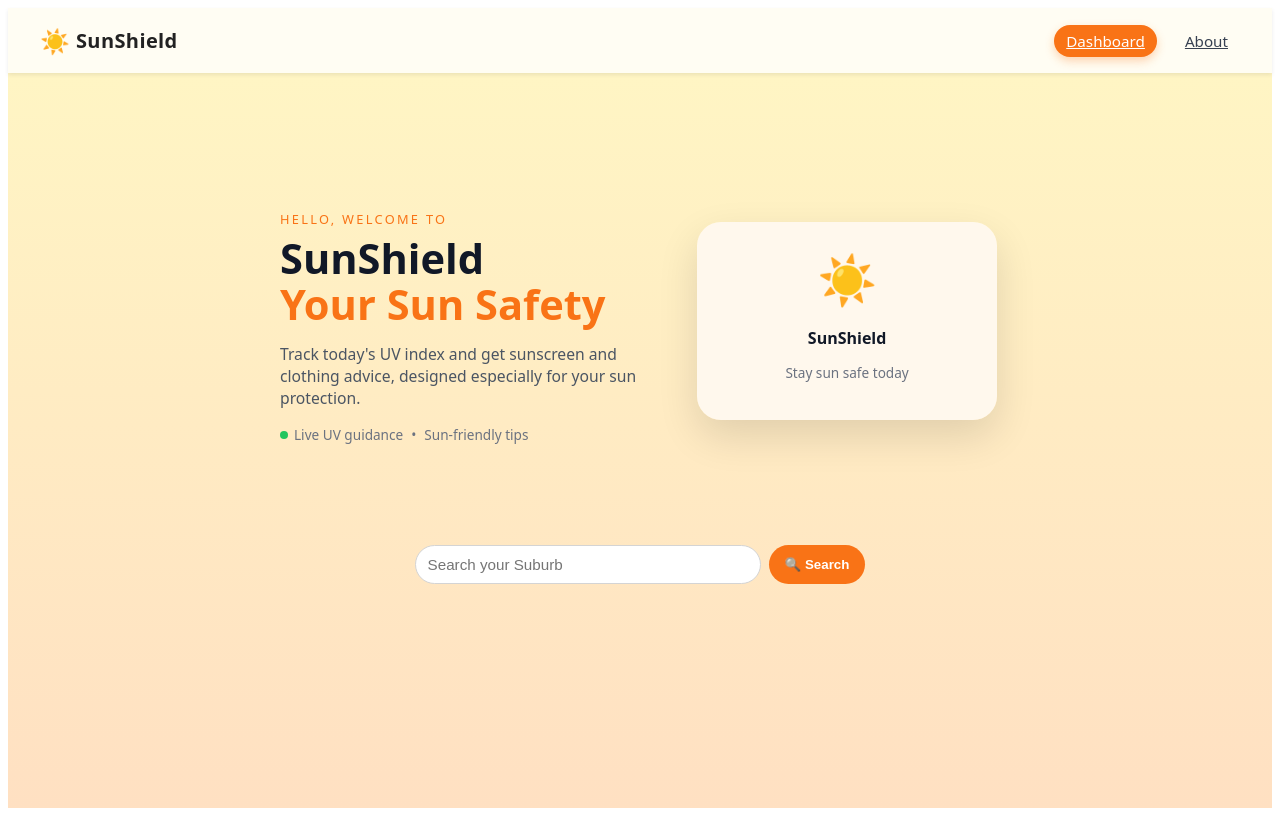
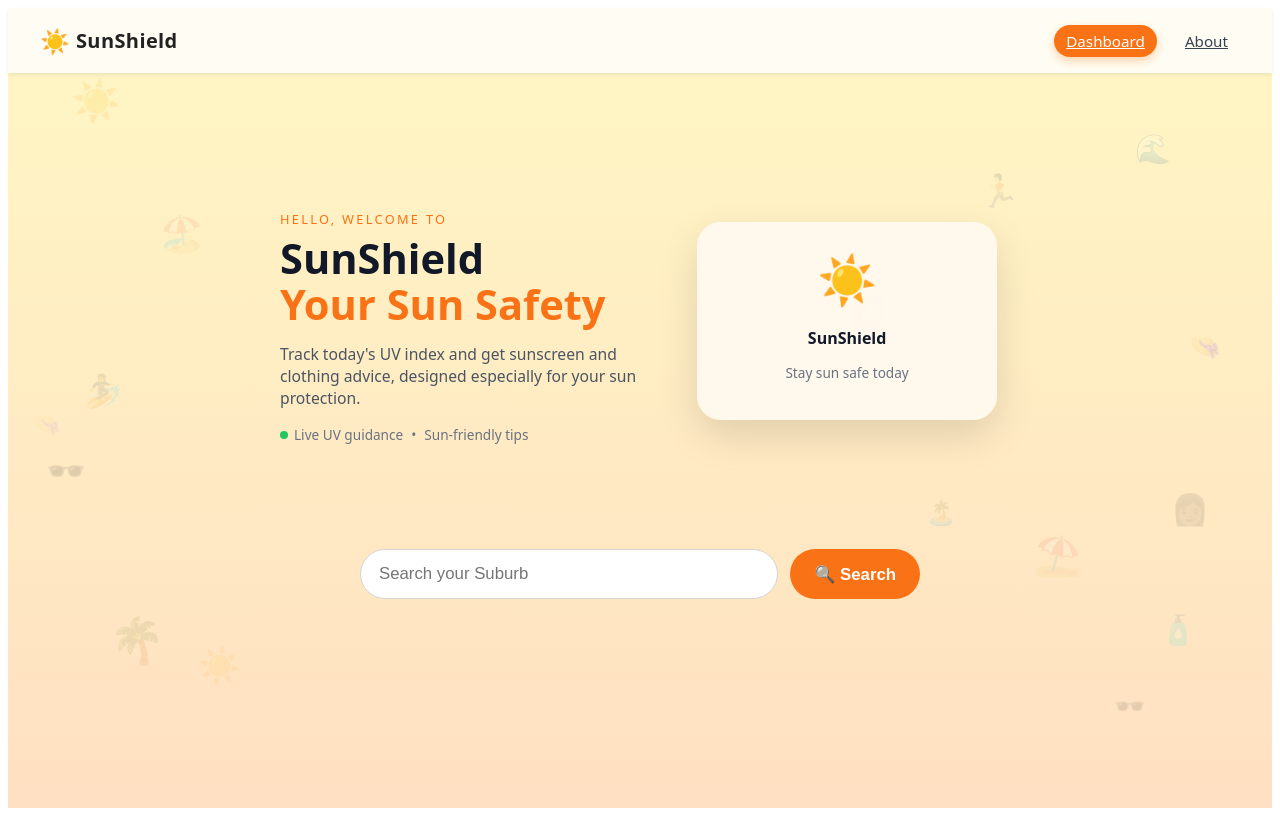
Before and after one commit to Naif33430713/FIT5120-S12026-TE08, a Vue app in the folder frontend/: page / in a window 1280 px wide. Built offline with nearby package versions, Linux system fonts and the light colour scheme; no server answers.

Commit message:
update reminder

```diff
--- a/frontend/src/views/Dashboard.vue
+++ b/frontend/src/views/Dashboard.vue
@@ -81,6 +81,28 @@ function getUvMessageStyle(uvIndex) {
     backgroundColor: hexToRgba(base, 0.12),
     color: "#111827"
   }
+}
+
+function getClothingEmojis(uvIndex) {
+  const value = Number(uvIndex ?? 0)
+
+  if (value <= 2) return "👒 🕶️"
+  if (value <= 5) return "👒 🕶️ 👕"
+  if (value <= 7) return "👒 🕶️ 👕 👖 ⛱️"
+  if (value <= 10) return "👒 🕶️ 👕 👖 ⛱️ ☀️"
+
+  return "☀️ 👒 🕶️ 👕 👖 ⛱️"
+}
+
+function getSunscreenEmojis(uvIndex) {
+  const value = Number(uvIndex ?? 0)
+
+  if (value <= 2) return "🧴"
+  if (value <= 5) return "🧴 ☀️"
+  if (value <= 7) return "🧴 ☀️ 💧"
+  if (value <= 10) return "🧴 ☀️ 💧 🛡️"
+
+  return "🧴 ☀️ 💧 🛡️"
 }
 
 /*
@@ -313,6 +335,24 @@ onBeforeUnmount(() => {
 
 <template>
   <div class="dashboard-root">
+    <div class="bg-emojis" aria-hidden="true">
+      <span class="bg-emoji bg-emoji-1">☀️</span>
+      <span class="bg-emoji bg-emoji-2">🌊</span>
+      <span class="bg-emoji bg-emoji-3">🏖️</span>
+      <span class="bg-emoji bg-emoji-4">👒</span>
+      <span class="bg-emoji bg-emoji-5">🕶️</span>
+      <span class="bg-emoji bg-emoji-6">⛱️</span>
+      <span class="bg-emoji bg-emoji-7">🌴</span>
+      <span class="bg-emoji bg-emoji-8">🧴</span>
+      <span class="bg-emoji bg-emoji-9">☀️</span>
+      <span class="bg-emoji bg-emoji-10">🏝️</span>
+      <span class="bg-emoji bg-emoji-11">👒</span>
+      <span class="bg-emoji bg-emoji-12">🕶️</span>
+      <span class="bg-emoji bg-emoji-12b">🏄</span>
+      <span class="bg-emoji bg-emoji-13">🏃🏻</span>
+      <span class="bg-emoji bg-emoji-14">🙋🏽</span>
+      <span class="bg-emoji bg-emoji-15">👩🏿</span>
+    </div>
     <header class="app-header">
       <div class="app-logo">
         <span class="app-logo-emoji">☀️</span>
@@ -372,7 +412,7 @@ onBeforeUnmount(() => {
 
       <section v-if="uvData" class="uv-section">
         <div class="uv-circle-wrapper">
-          <div class="uv-circle">
+          <div class="uv-circle" :style="{ borderColor: getUVColor(uvData.uv_index) }">
             <div class="uv-index">
               {{ uvData.uv_index }}
             </div>
@@ -406,12 +446,13 @@ onBeforeUnmount(() => {
           </button>
 
           <div v-if="showProtection" class="protection-body">
+            <p class="protection-uv-context">
+              Current UV Index {{ uvData.uv_index }} ({{ uvData.risk_level }})
+            </p>
             <div class="protection-columns">
               <div class="dosage-card">
                 <h3 class="section-title">Sunscreen Dosage</h3>
-                <p class="dosage-uv">
-                  Current UV Index {{ uvData.uv_index }} ({{ uvData.risk_level }})
-                </p>
+                <p class="dosage-emojis" aria-hidden="true">{{ getSunscreenEmojis(uvData.uv_index) }}</p>
                 <div class="dosage-box">
                   {{ uvData.sunscreen }}
                 </div>
@@ -423,11 +464,11 @@ onBeforeUnmount(() => {
                 </p>
               </div>
 
+              <div class="protection-divider" aria-hidden="true"></div>
+
               <div class="clothing-card">
                 <h3 class="section-title">Clothing Recommendations</h3>
-                <p class="clothing-uv">
-                  {{ uvData.risk_level }} (UV {{ uvData.uv_index }})
-                </p>
+                <p class="clothing-emojis" aria-hidden="true">{{ getClothingEmojis(uvData.uv_index) }}</p>
                 <p class="clothing-text">
                   {{ uvData.clothing }}
                 </p>
@@ -488,13 +529,47 @@ onBeforeUnmount(() => {
 
 <style>
 .dashboard-root {
+  position: relative;
   min-height: 100vh;
   background: linear-gradient(180deg, #fff7c4, #ffe0c2);
   font-family: system-ui, -apple-system, BlinkMacSystemFont, "Segoe UI", sans-serif;
   color: #222;
 }
 
+.bg-emojis {
+  position: absolute;
+  inset: 0;
+  pointer-events: none;
+  overflow: hidden;
+  z-index: 0;
+}
+
+.bg-emoji {
+  position: absolute;
+  font-size: 2rem;
+  opacity: 0.15;
+}
+
+.bg-emoji-1 { top: 8%; left: 5%; font-size: 2.5rem; }
+.bg-emoji-2 { top: 15%; right: 8%; font-size: 1.8rem; opacity: 0.12; }
+.bg-emoji-3 { top: 25%; left: 12%; font-size: 2.2rem; opacity: 0.1; }
+.bg-emoji-4 { top: 40%; right: 4%; font-size: 1.6rem; }
+.bg-emoji-5 { top: 55%; left: 3%; font-size: 2rem; opacity: 0.12; }
+.bg-emoji-6 { top: 65%; right: 15%; font-size: 2.4rem; opacity: 0.1; }
+.bg-emoji-7 { top: 75%; left: 8%; font-size: 2.8rem; opacity: 0.12; }
+.bg-emoji-8 { bottom: 20%; right: 6%; font-size: 1.8rem; }
+.bg-emoji-9 { bottom: 15%; left: 15%; font-size: 2.2rem; opacity: 0.1; }
+.bg-emoji-10 { bottom: 35%; right: 25%; font-size: 1.5rem; opacity: 0.12; }
+.bg-emoji-11 { top: 50%; left: 2%; font-size: 1.4rem; opacity: 0.08; }
+.bg-emoji-12 { top: 85%; right: 10%; font-size: 1.6rem; opacity: 0.1; }
+.bg-emoji-12b { top: 45%; left: 6%; font-size: 2rem; opacity: 0.12; }
+.bg-emoji-13 { top: 20%; right: 20%; font-size: 2rem; opacity: 0.12; }
+.bg-emoji-14 { top: 35%; right: 30%; font-size: 2.2rem; opacity: 0.11; }
+.bg-emoji-15 { top: 60%; right: 5%; font-size: 1.9rem; opacity: 0.1; }
+
 .app-header {
+  position: relative;
+  z-index: 1;
   display: flex;
   align-items: center;
   justify-content: space-between;
@@ -550,6 +625,8 @@ onBeforeUnmount(() => {
 }
 
 .dashboard {
+  position: relative;
+  z-index: 1;
   max-width: 720px;
   margin: 24px auto;
   padding: 0 16px 24px;
@@ -672,9 +749,9 @@ onBeforeUnmount(() => {
 .search-bar {
   display: flex;
   justify-content: center;
-  gap: 8px;
-  margin: 8px auto 8px;
-  max-width: 480px;
+  gap: 12px;
+  margin: 12px auto 12px;
+  max-width: 560px;
 }
 
 .summary-strip {
@@ -698,15 +775,16 @@ onBeforeUnmount(() => {
 
 .search-input {
   flex: 1;
-  max-width: 320px;
-  padding: 10px 12px;
+  max-width: 400px;
+  padding: 14px 18px;
   border-radius: 999px;
   border: 1px solid #d4d4d4;
-  font-size: 0.95rem;
+  font-size: 1.05rem;
 }
 
 .search-button {
-  padding: 10px 16px;
+  padding: 14px 24px;
+  font-size: 1.05rem;
   border-radius: 999px;
   border: none;
   background: #f97316;
@@ -849,10 +927,23 @@ onBeforeUnmount(() => {
   border-top: 1px solid #e5e7eb;
 }
 
+.protection-uv-context {
+  font-size: 0.9rem;
+  color: #4b5563;
+  margin: 0 0 12px;
+}
+
 .protection-columns {
   display: flex;
   flex-wrap: wrap;
   gap: 16px;
+}
+
+.protection-divider {
+  width: 1px;
+  background: #e5e7eb;
+  align-self: stretch;
+  flex-shrink: 0;
 }
 
 .dosage-card,
@@ -866,11 +957,10 @@ onBeforeUnmount(() => {
   font-weight: 600;
 }
 
-.dosage-uv,
-.clothing-uv {
-  font-size: 0.9rem;
-  color: #4b5563;
-  margin-bottom: 6px;
+.dosage-emojis {
+  font-size: 1.5rem;
+  margin: 0 0 8px;
+  letter-spacing: 0.2em;
 }
 
 .dosage-box {
@@ -892,37 +982,45 @@ onBeforeUnmount(() => {
   color: #111827;
 }
 
+.clothing-emojis {
+  font-size: 1.5rem;
+  margin: 0 0 8px;
+  letter-spacing: 0.2em;
+}
+
 .clothing-text {
   font-size: 0.95rem;
 }
 
 .protection-reminder {
-  margin-top: 12px;
+  margin-top: 16px;
+  padding-top: 16px;
+  border-top: 1px solid #e5e7eb;
 }
 
 .reminder-label {
-  font-size: 0.9rem;
+  font-size: 1.1rem;
   font-weight: 600;
-  margin-bottom: 4px;
+  margin-bottom: 8px;
 }
 
 .reminder-controls {
   display: flex;
   flex-wrap: wrap;
-  gap: 8px;
+  gap: 12px;
   align-items: center;
-  margin-top: 4px;
+  margin-top: 8px;
 }
 
 .reminder-button {
-  padding: 8px 14px;
+  padding: 10px 18px;
   border-radius: 999px;
   border: none;
   background: #22c55e;
   color: #fff;
   font-weight: 600;
   cursor: pointer;
-  font-size: 0.9rem;
+  font-size: 1rem;
 }
 
 .reminder-button-off {
@@ -934,15 +1032,15 @@ onBeforeUnmount(() => {
 }
 
 .reminder-note {
-  font-size: 0.85rem;
+  font-size: 0.95rem;
   color: #6b7280;
 }
 
 .reminder-test-mode {
   display: inline-flex;
   align-items: center;
-  gap: 6px;
-  font-size: 0.85rem;
+  gap: 8px;
+  font-size: 0.95rem;
   color: #4b5563;
   cursor: pointer;
 }
@@ -956,8 +1054,8 @@ onBeforeUnmount(() => {
 }
 
 .reminder-countdown {
-  margin-top: 8px;
-  font-size: 0.9rem;
+  margin-top: 12px;
+  font-size: 1.05rem;
   font-weight: 600;
   color: #f97316;
 }
@@ -1050,5 +1148,9 @@ onBeforeUnmount(() => {
   .protection-body {
     padding-inline: 14px;
   }
+
+  .protection-divider {
+    display: none;
+  }
 }
 </style>
```
